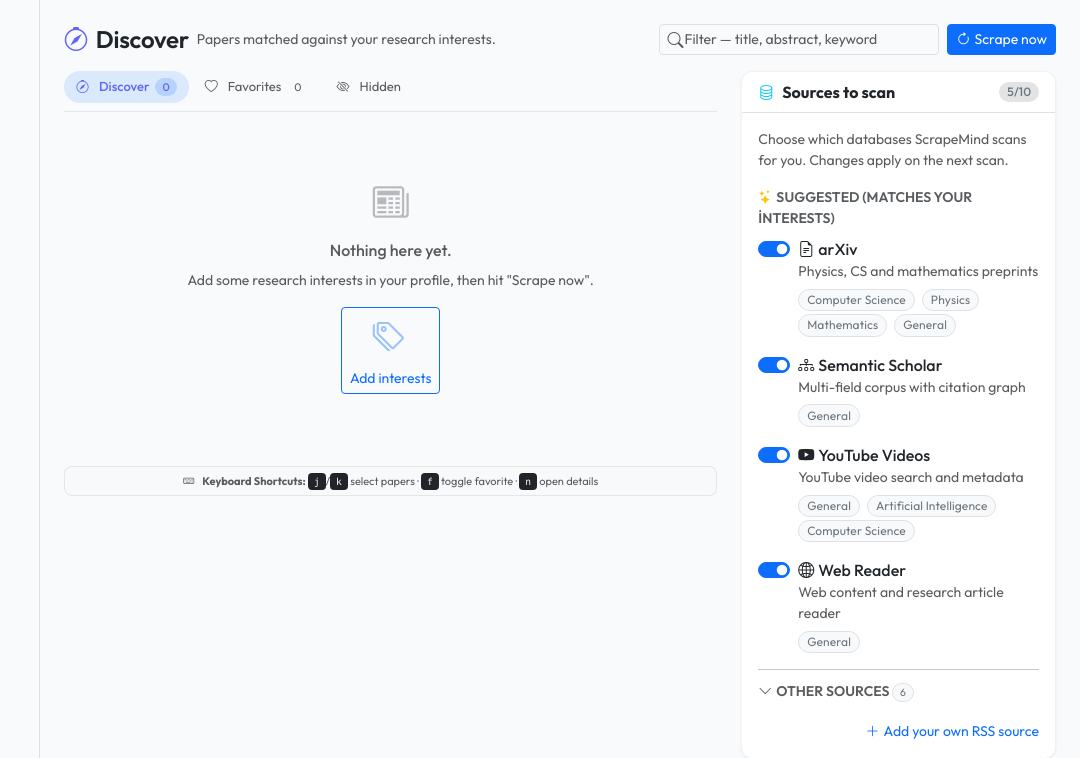
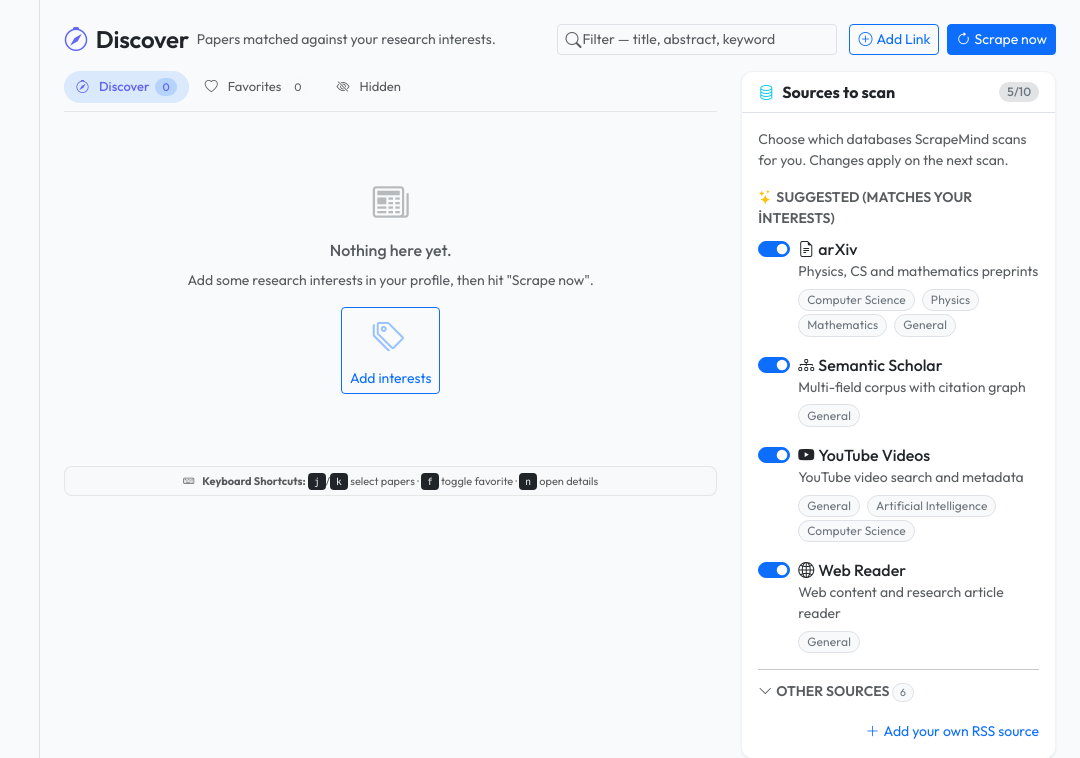
Before and after one commit to AlperEnesErsu/ScrapeMind, a Flask app: page /papers/ in a window 1280 px wide. Shown: the part 52-810 px from the top of the page, without its empty margins (200-1280 px from the left). Run offline with Flask 3, Linux system fonts and the light colour scheme; the visitor is signed in with stand-in values (Sample User, id 1); data comes from the database, SQL or seed files in the repository; data that the repository does not hold is empty; some libraries are stand-ins or nearby versions.

Commit message:
feat(scrape): add manual paper insertion from URL (Model A)

```diff
--- a/app/core/audit/middleware.py
+++ b/app/core/audit/middleware.py
@@ -21,7 +21,10 @@ def log_action(
     where flask-login's current_user is anonymous. Falls back to current_user.
     """
     if user_id is None:
-        user_id = current_user.id if current_user.is_authenticated else None
+        try:
+            user_id = current_user.id if current_user and current_user.is_authenticated else None
+        except Exception:  # noqa: BLE001
+            user_id = None
     entry = AuditLog(
         user_id=user_id,
         action=action,
--- a/app/modules/scrape/routes.py
+++ b/app/modules/scrape/routes.py
@@ -322,6 +322,53 @@ def feed():
         **scan_status_context(current_user),
         **sources_card_context(current_user),
     )
+
+
+@scrape_bp.route("/add-link", methods=["POST"])
+@login_required
+def add_link_route():
+    """Manually add a web link to the user's library."""
+    url = request.form.get("url", "").strip()
+    if not url:
+        if request.headers.get("HX-Request"):
+            return (
+                f'<div class="alert alert-warning py-2 mb-0 small">{_("Please enter a valid URL.")}</div>',
+                400,
+            )
+        flash(_("Please enter a valid URL."), "warning")
+        return redirect(url_for("scrape.feed"))
+
+    try:
+        from app.modules.scrape.service import add_paper_from_url
+
+        link, created = add_paper_from_url(current_user, url)
+        log_action("add_paper_from_url", entity_type="paper", entity_id=link.paper_id)
+        msg = (
+            _("Link added successfully.") if created else _("Link already exists in your library.")
+        )
+        if request.headers.get("HX-Request"):
+            return render_template(
+                "scrape/_paper_card.html",
+                r=link,
+                flash_msg=msg,
+                flash_kind="success" if created else "info",
+            )
+
+        flash(msg, "success" if created else "info")
+        return redirect(url_for("scrape.feed"))
+    except ValueError as e:
+        err_msg = str(e)
+        if request.headers.get("HX-Request"):
+            return f'<div class="alert alert-danger py-2 mb-0 small">{err_msg}</div>', 400
+        flash(err_msg, "danger")
+        return redirect(url_for("scrape.feed"))
+    except Exception as e:
+        logger.error("add_link_failed", user_id=current_user.id, url=url, error=str(e))
+        err_msg = _("Failed to process URL. Please check the URL and try again.")
+        if request.headers.get("HX-Request"):
+            return f'<div class="alert alert-danger py-2 mb-0 small">{err_msg}</div>', 500
+        flash(err_msg, "danger")
+        return redirect(url_for("scrape.feed"))
 
 
 def _get_internal_similar(link, limit=4):
--- a/app/modules/scrape/service.py
+++ b/app/modules/scrape/service.py
@@ -10,12 +10,13 @@ from __future__ import annotations
 import time
 from collections.abc import Iterator
 from contextlib import contextmanager
-from dataclasses import dataclass
+from dataclasses import dataclass, replace
 from datetime import UTC, datetime, timedelta
 from urllib.parse import urlparse
 
 import structlog
 from flask import current_app
+from flask_babel import gettext as _
 from sqlalchemy import desc
 
 from app.core.models.user import User
@@ -509,6 +510,41 @@ def link_user_paper(
     db.session.add(link)
     db.session.commit()
     return link, True
+
+
+def add_paper_from_url(user: User, url: str) -> tuple[UserPaper, bool]:
+    """Manually add a paper from a public web URL using net_guard + web_reach.
+    Returns (UserPaper link, created boolean). Raises ValueError on validation/net_guard error.
+    """
+    clean_url = (url or "").strip()
+    if not clean_url.startswith(("http://", "https://")):
+        raise ValueError(_("Invalid URL. Must start with http:// or https://"))
+
+    allow_private = False
+    try:
+        from flask import current_app
+
+        allow_private = bool(current_app.config.get("FEED_ALLOW_PRIVATE_HOSTS", False))
+    except Exception:  # noqa: BLE001
+        pass
+
+    from app.modules.scrape.net_guard import is_public_http_url
+
+    ok, _err = is_public_http_url(clean_url, allow_private=allow_private)
+    if not ok:
+        raise ValueError(_("URL blocked by security guard (private or loopback IP)"))
+
+    from app.modules.scrape.sources.external_sources import search_web
+
+    payloads = search_web(clean_url)
+    if not payloads:
+        raise ValueError(_("Failed to fetch web content from URL"))
+
+    payload = replace(payloads[0], source="manual", kind="link", categories=["manual"])
+
+    paper = upsert_paper(payload)
+    link, created = link_user_paper(user, paper, matched_keyword=_("elle eklendi"))
+    return link, created
 
 
 def _match_keyword(title: str, terms: list[str], alias: dict[str, str] | None = None) -> str:
--- a/app/modules/scrape/sources/__init__.py
+++ b/app/modules/scrape/sources/__init__.py
@@ -117,6 +117,14 @@ SOURCE_META: dict[str, dict] = {
         "topics": ["general"],
         "category": "feed",
     },
+    "manual": {
+        "label": "Manual",
+        "icon": "bi-link-45deg",
+        "desc": "Manually added link",
+        "url": "",
+        "topics": ["general"],
+        "category": "feed",
+    },
 }
 for _feed in rss_source.FEEDS:
     SOURCE_META[_feed["key"]] = {
--- a/app/modules/scrape/templates/scrape/_paper_card.html
+++ b/app/modules/scrape/templates/scrape/_paper_card.html
@@ -20,6 +20,8 @@
       <span class="badge bg-danger-subtle text-danger-emphasis"><i class="bi bi-play-btn me-1"></i>{{ _('Video') }}</span>
     {% elif r.paper.kind == 'github' %}
       <span class="badge bg-secondary-subtle text-secondary-emphasis"><i class="bi bi-code-slash me-1"></i>{{ _('GitHub') }}</span>
+    {% elif r.paper.kind == 'link' %}
+      <span class="badge bg-primary-subtle text-primary-emphasis"><i class="bi bi-link-45deg me-1"></i>{{ _('Link') }}</span>
     {% endif %}
     {% if r.paper.categories %}
       <span class="small text-muted">{{ (r.paper.categories or [])[:2] | join(' · ') }}</span>
--- a/app/modules/scrape/templates/scrape/feed.html
+++ b/app/modules/scrape/templates/scrape/feed.html
@@ -18,12 +18,40 @@
              style="width: 280px;">
     </div>
   </form>
+  <button type="button" class="btn btn-sm btn-outline-primary ms-1" data-bs-toggle="collapse" data-bs-target="#add-link-collapse" aria-expanded="false" aria-controls="add-link-collapse">
+    <i class="bi bi-plus-circle me-1"></i>{{ _('Add Link') }}
+  </button>
   <form method="post" action="{{ url_for('scrape.run_now') }}" class="m-0">
     <input type="hidden" name="csrf_token" value="{{ csrf_token() }}">
     <button type="submit" class="btn btn-sm btn-primary">
       <i class="bi bi-arrow-clockwise me-1"></i>{{ _('Scrape now') }}
     </button>
   </form>
+</div>
+
+<div class="collapse mb-3" id="add-link-collapse">
+  <div class="card card-body bg-light-subtle border">
+    <form hx-post="{{ url_for('scrape.add_link_route') }}"
+          hx-target="#feed-cards-container"
+          hx-swap="afterbegin"
+          hx-indicator="#add-link-spinner"
+          hx-target-400="#add-link-feedback"
+          hx-target-500="#add-link-feedback"
+          hx-on::after-request="if(event.detail.successful) { this.reset(); document.getElementById('add-link-feedback').innerHTML = ''; }"
+          class="row g-2 align-items-center">
+      <input type="hidden" name="csrf_token" value="{{ csrf_token() }}">
+      <div class="col">
+        <input type="url" name="url" class="form-control form-control-sm" placeholder="{{ _('Paste website, article or video URL (e.g. https://example.com/article)') }}" required>
+      </div>
+      <div class="col-auto">
+        <button type="submit" class="btn btn-sm btn-primary">
+          <span id="add-link-spinner" class="spinner-border spinner-border-sm me-1 htmx-indicator" role="status" aria-hidden="true"></span>
+          <i class="bi bi-link-45deg me-1"></i>{{ _('Save Link') }}
+        </button>
+      </div>
+    </form>
+    <div id="add-link-feedback" class="mt-2 small"></div>
+  </div>
 </div>
 
 {% if user_keywords %}
@@ -98,6 +126,7 @@
 
     <form id="bulk-actions-form" method="post" action="{{ url_for('scrape.bulk_action') }}">
       <input type="hidden" name="csrf_token" value="{{ csrf_token() }}">
+      <div id="feed-cards-container">
       {% if rows %}
         {% for r in rows %}
           {% include 'scrape/_paper_card.html' %}
@@ -126,6 +155,7 @@
       {% endif %}
     </div>
     {% endif %}
+      </div>
     </form>
 
     <div class="shortcuts-hint mt-4 text-center">
```
Also changed, not shown: tests/conftest.py (+2 -0 lines), tests/modules/test_add_paper_from_url.py (added, +152 -0 lines), translations/en/LC_MESSAGES/messages.po, translations/tr/LC_MESSAGES/messages.po, 2 other files.
